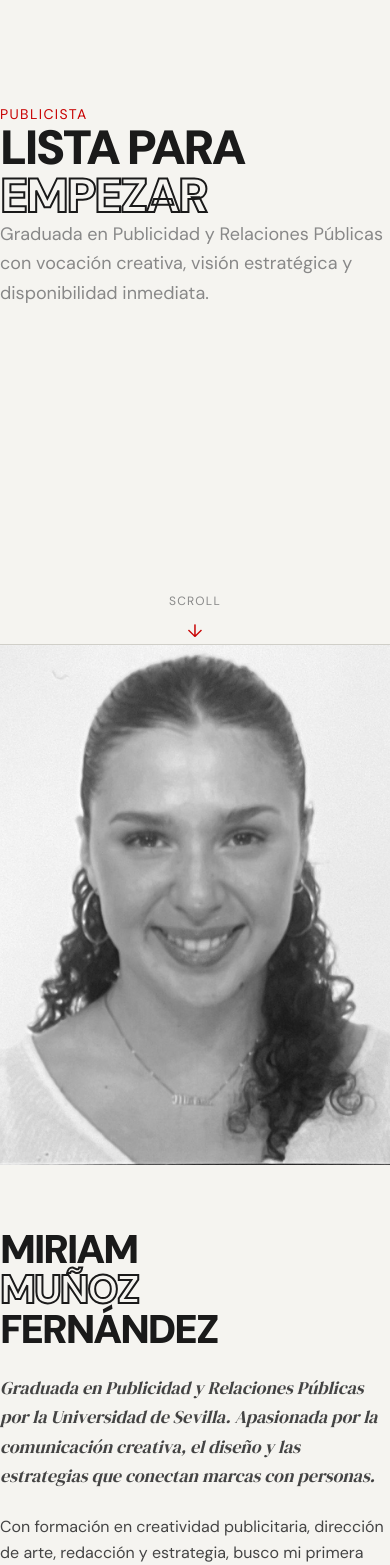
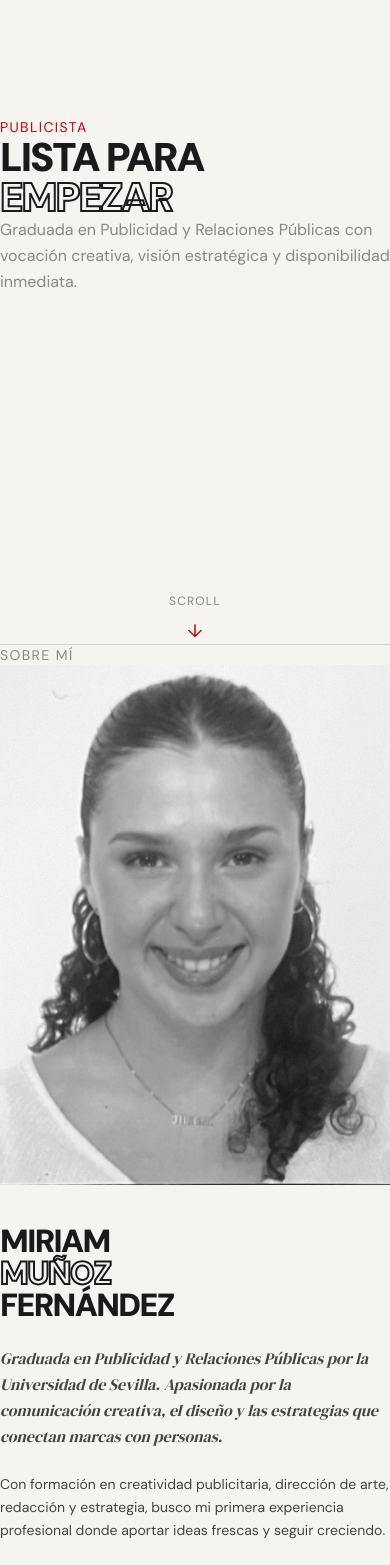
Before and after one commit to jdemanuel7/PortfolioMiriam, a Next.js app: page / in a window 390 px wide. Shown: the part 200-1765 px from the top of the page. Built offline with nearby package versions, Linux system fonts and the light colour scheme.

Commit message:
improve mobile spacing and font sizes

```diff
--- a/app/page.js
+++ b/app/page.js
@@ -7,7 +7,7 @@ export default function Home() {
   return (
     <>
       {/* HERO */}
-      <section id="inicio" className="min-h-screen flex flex-col justify-between px-8 pt-24 pb-12">
+      <section id="inicio" className="min-h-screen flex flex-col justify-between px-6 md:px-12 pt-24 pb-12">
         {/* Top bar */}
         <motion.div
           initial={{ opacity: 0 }}
@@ -35,7 +35,7 @@ export default function Home() {
             initial={{ opacity: 0, y: 30 }}
             animate={{ opacity: 1, y: 0 }}
             transition={{ duration: 0.7, delay: 0.2 }}
-            className="text-[clamp(3rem,10vw,9rem)] font-black leading-none tracking-tighter mb-8 text-[#1a1a1a]"
+            className="text-[clamp(2.5rem,10vw,9rem)] font-black leading-none tracking-tighter mb-8 text-[#1a1a1a]"
           >
             LISTA PARA
             <br />
@@ -48,7 +48,7 @@ export default function Home() {
             initial={{ opacity: 0, y: 20 }}
             animate={{ opacity: 1, y: 0 }}
             transition={{ duration: 0.6, delay: 0.4 }}
-            className="text-lg text-[#888] max-w-lg leading-relaxed"
+            className="text-base md:text-lg text-[#888] max-w-lg leading-relaxed"
           >
             Graduada en Publicidad y Relaciones Públicas con vocación creativa, visión estratégica y disponibilidad inmediata.
           </motion.p>
@@ -76,8 +76,10 @@ export default function Home() {
       </section>
 
       {/* SOBRE MÍ */}
-      <section id="sobre-mi" className="min-h-screen px-8 py-24 border-t border-[#d0cfc9] max-w-6xl">
-        <div className="grid grid-cols-1 md:grid-cols-3 gap-16">
+      <section id="sobre-mi" className="min-h-screen px-6 md:px-12 py-24 border-t border-[#d0cfc9]">
+        <p className="text-sm tracking-widest uppercase text-[#888] mb-16">Sobre mí</p>
+
+        <div className="grid grid-cols-1 md:grid-cols-3 gap-10 md:gap-16">
           <motion.div
             initial={{ opacity: 0, y: 30 }}
             whileInView={{ opacity: 1, y: 0 }}
@@ -99,7 +101,7 @@ export default function Home() {
             transition={{ duration: 0.6, delay: 0.1 }}
             className="md:col-span-2 flex flex-col justify-center gap-6"
           >
-            <h2 className="text-[clamp(2.5rem,6vw,5rem)] font-black leading-none tracking-tighter text-[#1a1a1a]">
+            <h2 className="text-[clamp(2rem,6vw,5rem)] font-black leading-none tracking-tighter text-[#1a1a1a]">
               MIRIAM
               <br />
               <span className="text-transparent" style={{ WebkitTextStroke: "2px #1a1a1a" }}>MUÑOZ</span>
@@ -107,12 +109,12 @@ export default function Home() {
               FERNÁNDEZ
             </h2>
 
-            <p className="text-[#444] leading-relaxed font-serif italic text-lg">
+            <p className="text-[#444] leading-relaxed font-serif italic text-base md:text-lg">
               Graduada en Publicidad y Relaciones Públicas por la Universidad de Sevilla.
               Apasionada por la comunicación creativa, el diseño y las estrategias que conectan marcas con personas.
             </p>
 
-            <p className="text-[#444] leading-relaxed">
+            <p className="text-[#444] leading-relaxed text-sm md:text-base">
               Con formación en creatividad publicitaria, dirección de arte, redacción y estrategia,
               busco mi primera experiencia profesional donde aportar ideas frescas y seguir creciendo.
             </p>
@@ -144,20 +146,20 @@ export default function Home() {
       </section>
 
       {/* TRABAJO */}
-      <section id="trabajo" className="min-h-screen px-8 py-24 border-t border-[#d0cfc9]">
+      <section id="trabajo" className="min-h-screen px-6 md:px-12 py-24 border-t border-[#d0cfc9]">
         <ProjectList />
       </section>
 
       {/* CONTACTO */}
-      <section id="contacto" className="min-h-screen px-8 py-24 border-t border-[#d0cfc9] flex flex-col justify-between">
+      <section id="contacto" className="min-h-screen px-6 md:px-12 py-24 border-t border-[#d0cfc9] flex flex-col justify-between">
         {/* Centro */}
-        <div className="grid grid-cols-1 md:grid-cols-2 gap-16 items-end">
+        <div className="grid grid-cols-1 md:grid-cols-2 gap-10 md:gap-16 items-end">
           <motion.h2
             initial={{ opacity: 0, y: 30 }}
             whileInView={{ opacity: 1, y: 0 }}
             viewport={{ once: true }}
             transition={{ duration: 0.7 }}
-            className="text-[clamp(2.5rem,6vw,5.5rem)] font-black leading-none tracking-tighter text-[#1a1a1a]"
+            className="text-[clamp(2rem,6vw,5.5rem)] font-black leading-none tracking-tighter text-[#1a1a1a]"
           >
             ¿TIENES UN
             <br />
@@ -173,10 +175,10 @@ export default function Home() {
             transition={{ duration: 0.6, delay: 0.2 }}
             className="flex flex-col gap-4"
           >
-            <p className="text-[#888] leading-relaxed font-serif italic text-lg">
+            <p className="text-[#888] leading-relaxed font-serif italic text-base md:text-lg">
               Estoy buscando mi primera oportunidad profesional. Si crees que encajo en tu equipo, escríbeme.
             </p>
-            <a href="mailto:miriaam.mnzz@gmail.com" className="text-2xl font-serif italic text-[#c80000] hover:text-[#1a1a1a] transition-colors duration-300">
+            <a href="mailto:miriaam.mnzz@gmail.com" className="text-xl md:text-2xl font-serif italic text-[#c80000] hover:text-[#1a1a1a] transition-colors duration-300 break-all">
               miriaam.mnzz@gmail.com
             </a>
             <a href="tel:+34634694879" className="text-base text-[#888] hover:text-[#1a1a1a] transition-colors duration-300">
--- a/components/Navbar.js
+++ b/components/Navbar.js
@@ -10,7 +10,7 @@ const links = [
 
 export default function Navbar() {
   return (
-    <nav className="fixed top-0 left-0 right-0 z-50 flex items-center justify-between px-8 py-6 bg-[#f5f4f0]/90 backdrop-blur-sm border-b border-[#d0cfc9]">
+    <nav className="fixed top-0 left-0 right-0 z-50 flex items-center justify-between px-6 md:px-12 py-5 md:py-6 bg-[#f5f4f0]/90 backdrop-blur-sm border-b border-[#d0cfc9]">
       <Link href="/" className="font-serif text-[#1a1a1a] text-lg tracking-tight italic">
         Miriam Muñoz
       </Link>
```
